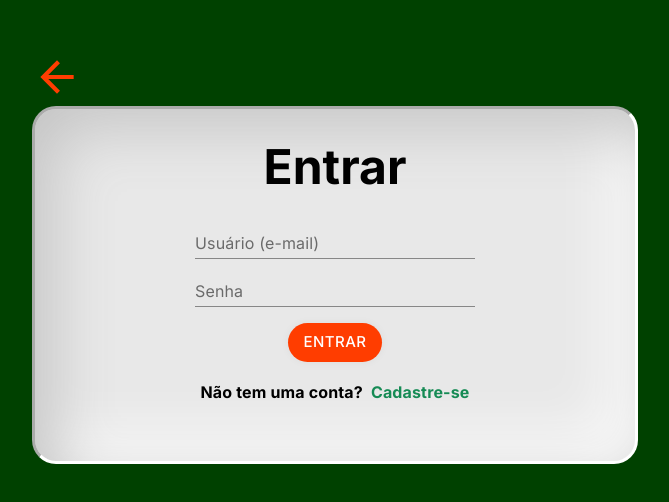
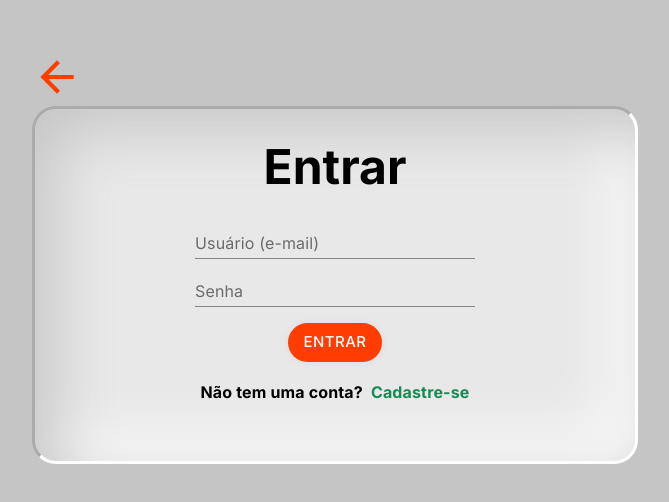
Before and after one commit to fabianagsilva/PontoVerde-Front-End, a React (Create React App) app: page /login in a window 1280 px wide. Shown: the part 142-644 px from the top of the page, without its empty margins (305-974 px from the left). Built offline with nearby package versions, Linux system fonts and the light colour scheme.

Commit message:
@lettycodes [Estilização página Postagem] 22.11.2022

```diff
--- a/src/components/postagens/listaPostagem/ListaPostagem.css
+++ b/src/components/postagens/listaPostagem/ListaPostagem.css
@@ -1,16 +1,15 @@
 .imagem-post {
     display: block;
-    /* margin-left: 1.8rem;
-    padding: 2rem; */
     padding-bottom: 2rem;
     padding-top: 1rem;
     width: 100%;
 }
 
 .caixa-posts {
+    padding-top: 2rem !important;
     flex-direction: column !important;
     align-items: center !important;
-    width: 25vw;
+    width: 23vw !important;
     margin-left: 2rem !important;
 }
 
--- a/src/paginas/login/Login.css
+++ b/src/paginas/login/Login.css
@@ -10,7 +10,7 @@
 
 .fundoLogin {
     /* background-image: url(https://i.imgur.com/vJBVIUr.jpg); */
-    background-color: #004100;
+    background-color: #c5c5c5;
     background-repeat: no-repeat;
     width: 100vh;
     min-height: 100vh;
```
